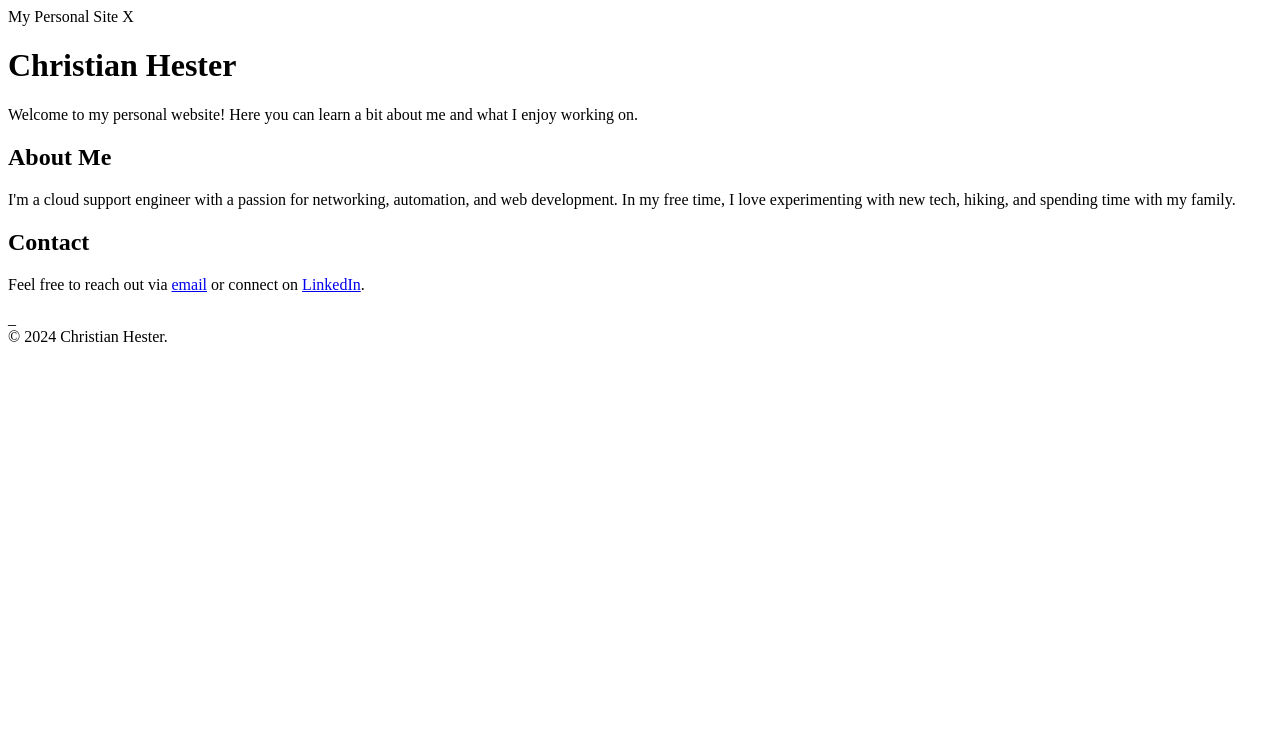
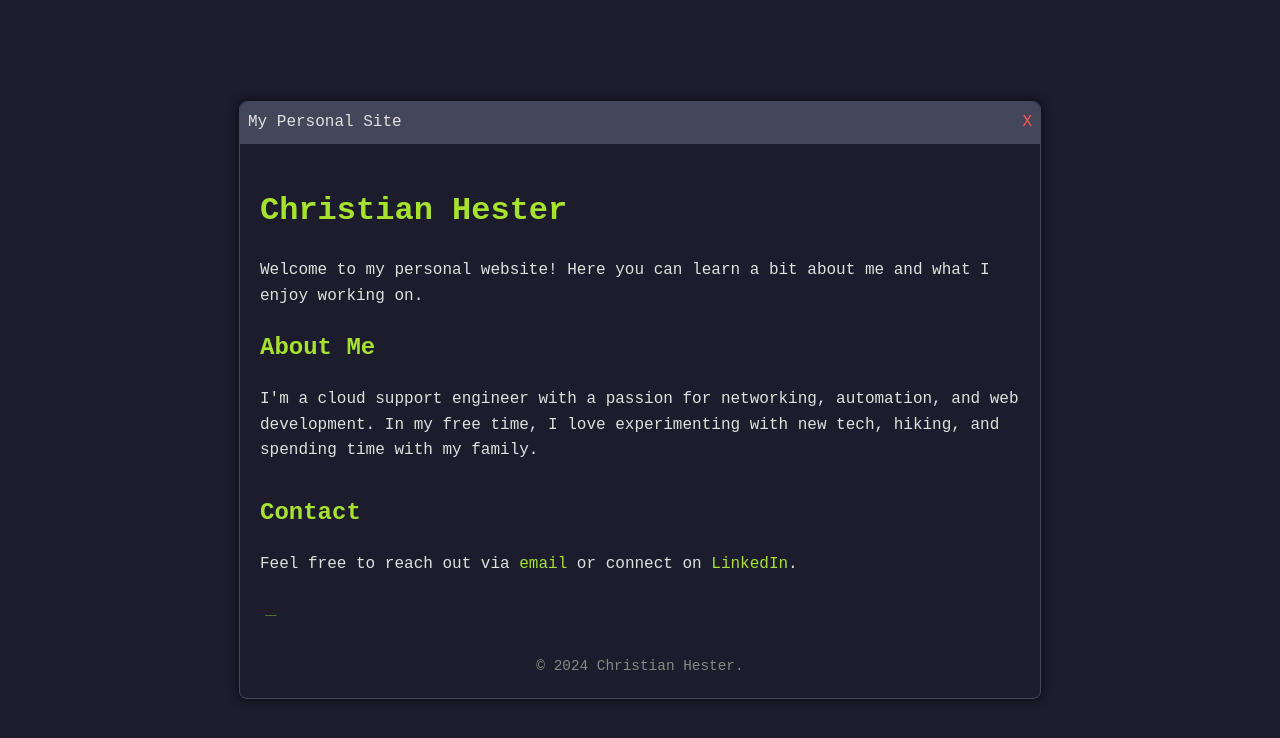
Before and after one commit to christianhester/Website, a plain HTML site: page index.html in a window 1280 px wide. Drawn offline with Linux system fonts and the light colour scheme; files that its build step writes are made by us from their sources; files whose address does not match are found by name.

Commit message:
Update style.css

```diff
--- a/style.css
+++ b/style.css
@@ -1,40 +1,93 @@
-<!DOCTYPE html>
-<html lang="en">
-<head>
-    <meta charset="UTF-8">
-    <meta name="viewport" content="width=device-width, initial-scale=1.0">
-    <title>My Personal Site</title>
-    <link rel="stylesheet" href="style.css">
-    <link rel="icon" type="image/x-icon" href="christianhester.github.io/favicon.ico">
-</head>
-<body>
+/* Basic terminal styling */
+body {
+    background-color: #1c1c2c;
+    color: #e0e0e0;
+    font-family: 'Courier New', Courier, monospace;
+    line-height: 1.6;
+    margin: 0;
+    padding: 0;
+    display: flex;
+    align-items: center;
+    justify-content: center;
+    height: 100vh;
+}
 
-<div class="container" id="draggableContainer">
-    <div class="title-bar">
-        <span class="title">My Personal Site</span>
-        <span class="close-btn" onclick="closeWindow()">X</span>
-    </div>
-    <div class="content">
-        <h1>Christian Hester</h1>
-        <p>Welcome to my personal website! Here you can learn a bit about me and what I enjoy working on.</p>
+a {
+    color: #a6e22e;
+    text-decoration: none;
+}
 
-        <div class="section">
-            <h2>About Me</h2>
-            <p>I'm a cloud support engineer with a passion for networking, automation, and web development. In my free time, I love experimenting with new tech, hiking, and spending time with my family.</p>
-        </div>
+a:hover {
+    text-decoration: underline;
+}
 
-        <div class="section">
-            <h2>Contact</h2>
-            <p>Feel free to reach out via <a href="mailto:me@christianhester.com">email</a> or connect on <a href="https://www.linkedin.com/in/christianhesterit/">LinkedIn</a>.</p>
-            <span class="blinking-cursor">_</span>
-        </div>
+h1, h2 {
+    color: #a6e22e;
+}
 
-        <div class="footer">
-            &copy; 2024 Christian Hester.
-        </div>
-    </div>
-</div>
+.container {
+    max-width: 800px;
+    margin: auto;
+    border: 1px solid #44475a;
+    border-radius: 8px;
+    box-shadow: 0px 0px 10px rgba(0, 0, 0, 0.7);
+    background-color: #1c1c2c;
+    position: absolute;
+    cursor: default;
+}
 
-<script src="script.js"></script>
-</body>
-</html>
+/* Title bar styling */
+.title-bar {
+    background-color: #44475a;
+    color: #e0e0e0;
+    padding: 8px;
+    font-size: 1em;
+    display: flex;
+    justify-content: space-between;
+    cursor: move;
+    border-top-left-radius: 8px;
+    border-top-right-radius: 8px;
+}
+
+.close-btn {
+    cursor: pointer;
+    color: #ff5555;
+}
+
+.close-btn:hover {
+    color: #ff3333;
+}
+
+/* Content area within the container */
+.content {
+    padding: 20px;
+}
+
+.section {
+    margin-bottom: 30px;
+}
+
+/* Footer styling */
+.footer {
+    text-align: center;
+    font-size: 0.9em;
+    color: #888888;
+    margin-top: 20px;
+}
+
+/* Blinking cursor */
+.blinking-cursor {
+    font-size: 1.2em;
+    color: #a6e22e;
+    animation: blink 1s steps(2, start) infinite;
+    display: inline;
+    margin-left: 5px;
+    vertical-align: baseline;
+}
+
+/* Blinking animation */
+@keyframes blink {
+    0% { opacity: 1; }
+    50% { opacity: 0; }
+    100% { opacity: 1; }
+}
```
